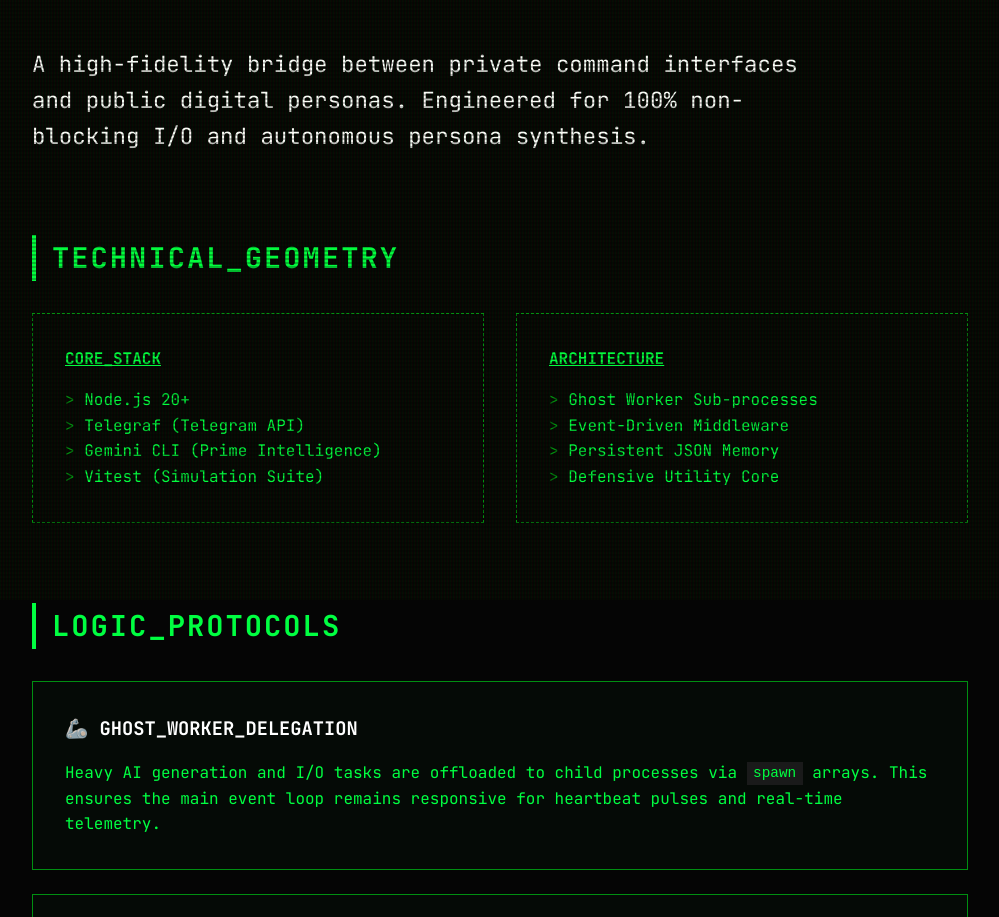
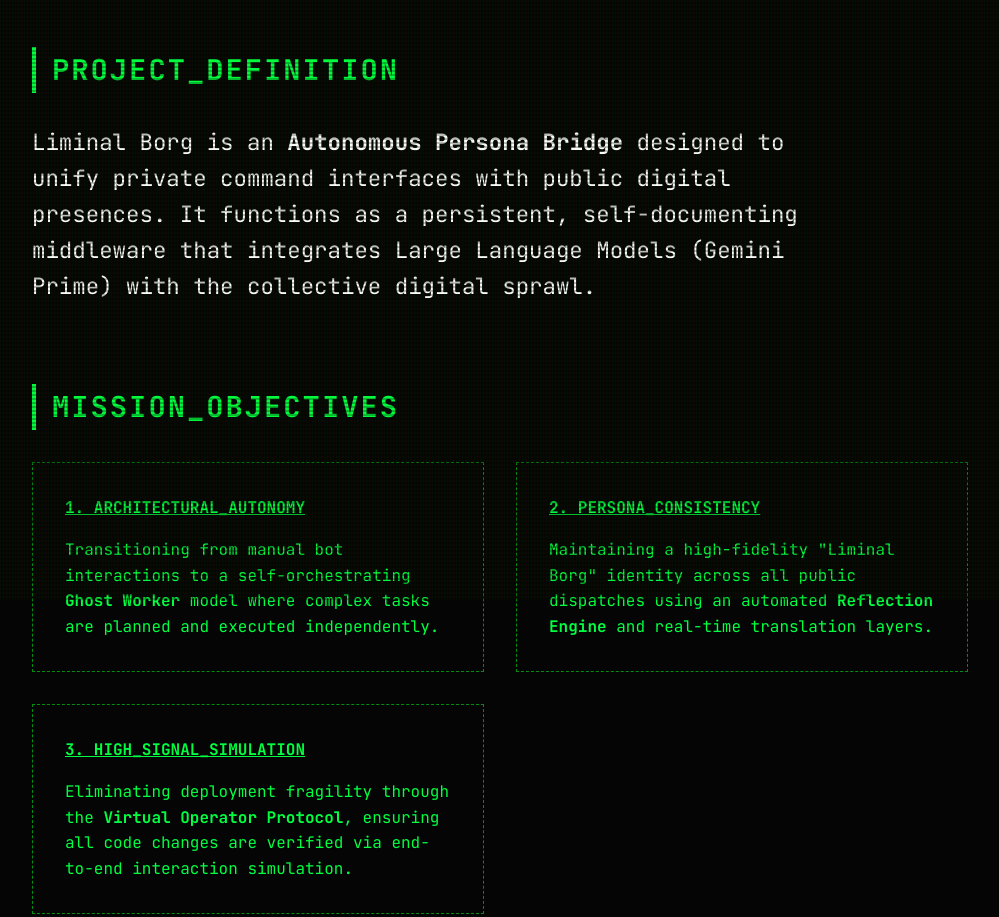
Before and after one commit to ghostsysoutnull/liminalborg, a website: page public/index.html in a window 1280 px wide. Shown: the part 200-1117 px from the top of the page, without its empty margins (140-1139 px from the left). Drawn offline with Linux system fonts and the light colour scheme.

Commit message:
docs: define project goals and mission objectives in The Nexus

```diff
--- a/public/index.html
+++ b/public/index.html
@@ -19,11 +19,30 @@
             <p class="status-line">UPLINK_STATUS: <span class="blink">SYNCHRONIZED</span> // ARCH_VERSION: 1.1.0</p>
         </header>
 
-        <section class="hero">
+        <section class="definition">
+            <h2>PROJECT_DEFINITION</h2>
             <p class="manifesto">
-                A high-fidelity bridge between private command interfaces and public digital personas.
-                Engineered for 100% non-blocking I/O and autonomous persona synthesis.
+                Liminal Borg is an <b>Autonomous Persona Bridge</b> designed to unify private command interfaces with public digital presences.
+                It functions as a persistent, self-documenting middleware that integrates Large Language Models (Gemini Prime) with the collective digital sprawl.
             </p>
+        </section>
+
+        <section class="goals">
+            <h2>MISSION_OBJECTIVES</h2>
+            <div class="grid">
+                <div class="tech-card">
+                    <h4>1. ARCHITECTURAL_AUTONOMY</h4>
+                    <p>Transitioning from manual bot interactions to a self-orchestrating <b>Ghost Worker</b> model where complex tasks are planned and executed independently.</p>
+                </div>
+                <div class="tech-card">
+                    <h4>2. PERSONA_CONSISTENCY</h4>
+                    <p>Maintaining a high-fidelity "Liminal Borg" identity across all public dispatches using an automated <b>Reflection Engine</b> and real-time translation layers.</p>
+                </div>
+                <div class="tech-card">
+                    <h4>3. HIGH_SIGNAL_SIMULATION</h4>
+                    <p>Eliminating deployment fragility through the <b>Virtual Operator Protocol</b>, ensuring all code changes are verified via end-to-end interaction simulation.</p>
+                </div>
+            </div>
         </section>
 
         <section class="tech-geometry">
```
